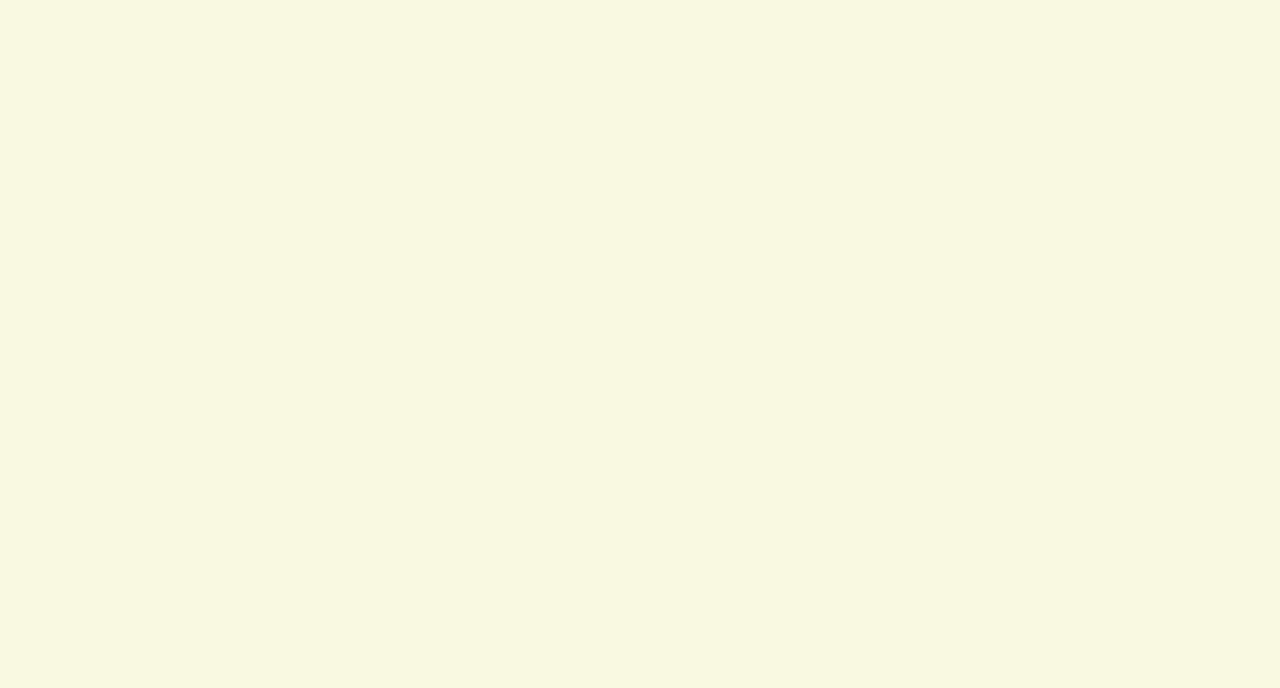
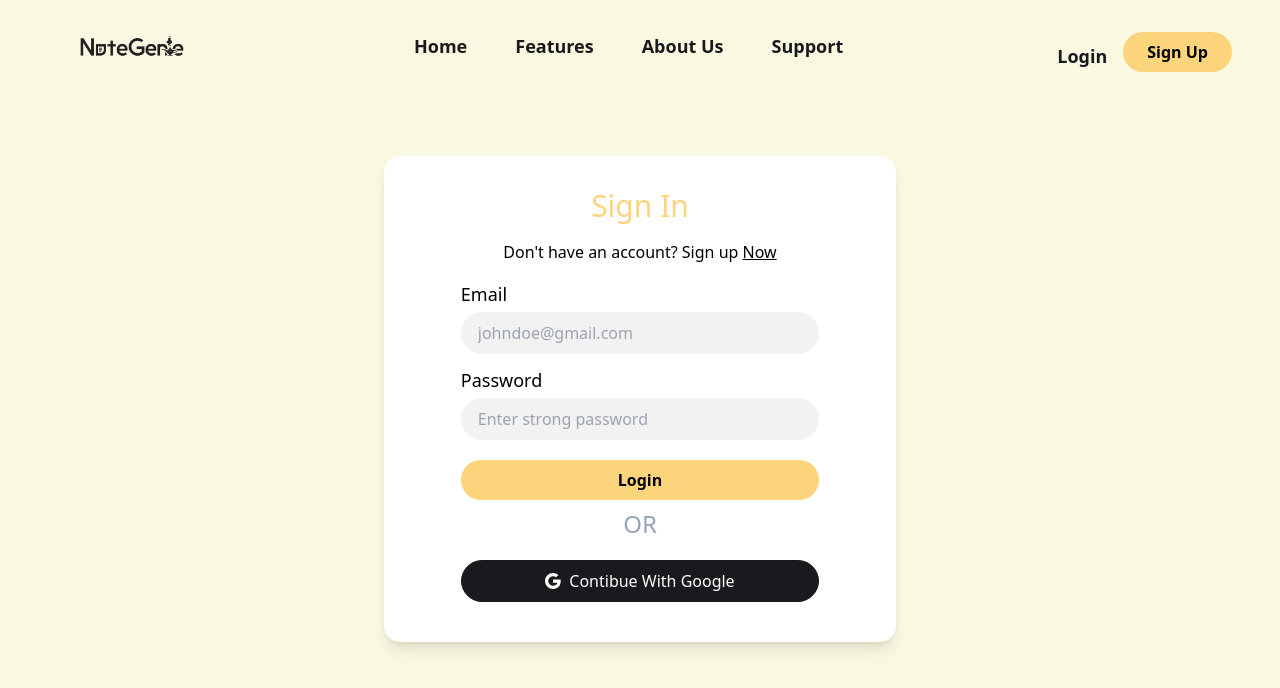
Before and after one commit to centrelocusdev/NoteGenie, a React (Vite) app in the folder client/: page /login in a window 1280 px wide. Before the commit this address had no page. Shown: the top 688 px of the page. Built offline with nearby package versions, Linux system fonts and the light colour scheme.

Commit message:
building...

```diff
--- a/client/src/App.jsx
+++ b/client/src/App.jsx
@@ -10,7 +10,6 @@ import Signin from "./pages/general/Signin";
 import PrivateRoutes from "./PrivateRoutes";
 import Templates from "./pages/dashboard/Templates";
 import Editor from "./pages/dashboard/Editor";
-import EditorTest from "./pages/dashboard/TextEditor";
 
 function App() {
   return (
@@ -25,8 +24,7 @@ function App() {
         <Routes>
           <Route path="/" element={<Home />} />
           <Route path="/signup" element={<Signup />} />
-          <Route path="/signin" element={<Signin />} />
-          <Route path="/temp-editor" element={<EditorTest />} />
+          <Route path="/login" element={<Signin />} />
 
           <Route element={<PrivateRoutes />}>
             <Route path="/dashboard" element={<Templates />} />
--- a/client/src/components/InputPrimary.jsx
+++ b/client/src/components/InputPrimary.jsx
@@ -11,7 +11,7 @@ const InputPrimary = ({ type, name, placeholer, textarea }) => {
         type={type ? type : 'text'}
         name={name}
         placeholder={placeholer}
-        className="w-full bg-[#D1D1D147] rounded-full px-4 py-2 mt-1 focus:outline-none focus:bg-primary-light"
+        className="w-full bg-[#D1D1D147] rounded-full px-4 py-2 mt-1 focus:outline-none focus:bg-white focus:border-[#D1D1D147] border border-transparent"
       />
       }
     </div>
--- a/client/src/components/Navbar.jsx
+++ b/client/src/components/Navbar.jsx
@@ -27,8 +27,7 @@ const Navbar = () => {
             to="/"
             className="text-primary-dark font-semibold flex items-center gap-2 text-2xl"
           >
-            {/* <img src={logo} alt="NoteGenie logo" className="w-12" /> */}
-            NoteGnie
+            <img src={logo} alt="NoteGenie logo" className="w-32" />
           </Link>
           <button
             onClick={handleClick}
@@ -54,7 +53,7 @@ const Navbar = () => {
           {navItems.map((name, index) => (
             <li key={index}>
               <Goto to={name} spy={true} smooth={true} duration={250}>
-                <button className="text-primary-dark text-lg mx-1 px-5 w-full lg:w-fit hover:text-secondary-dark hover:bg-theme-primary rounded-xl py-2 md:text-left text-center capitalize">
+                <button className="text-primary-dark text-lg mx-1 px-5 w-full lg:w-fit hover:text-secondary-dark hover:bg-theme-primary rounded-xl py-2 md:text-left text-center capitalize font-semibold">
                   {name}
                 </button>
               </Goto>
@@ -62,10 +61,10 @@ const Navbar = () => {
           ))}
           <li className="md:hidden text-gray text-lg mx-auto md:px-0 px-5 w-full text-center flex flex-col w-fit">
             <Link
-              to="/signin"
+              to="/login"
               className="text-primary-dark text-lg mx-3 md:px-0 px-5 w-full lg:w-fit hover:text-primary-dark py-2 md:text-left text-center capitalize"
             >
-              Sign in
+             Login
             </Link>
             <Link
               to="/signup"
@@ -77,10 +76,10 @@ const Navbar = () => {
         </ul>
         <div className="md:flex items-center hidden">
           <Link
-            to="/signin"
-            className="text-primary-dark mx-3 md:px-0 px-5 w-full lg:w-fit lg:border-transparent hover:border-yellow-500 hover:text-yellow-500 py-2 text-left"
+            to="/login"
+            className="text-primary-dark text-lg mx-4 mt-5  font-semibold md:px-0 px-5 w-full lg:w-fit lg:border-transparent hover:border-yellow-500 hover:text-yellow-500 py-1 text-left"
           >
-            Sign in
+            Login
           </Link>
           <ButtonPrimary text={"sign up"} handleClick={(e) => navigate('/signup')} />
         </div>
--- a/client/src/components/TemplateCard.jsx
+++ b/client/src/components/TemplateCard.jsx
@@ -2,7 +2,7 @@ import React, { useState } from "react";
 import { BsThreeDots, BsStar, BsClipboard, BsX } from "react-icons/bs";
 import { useNavigate } from "react-router-dom";
 
-const TemplateCard = ({template}) => {
+const TemplateCard = ({template, key}) => {
   const navigate = useNavigate()
   const [displayMenu, setDisplayMenu] = useState(false)
 
--- a/client/src/pages/dashboard/Editor.jsx
+++ b/client/src/pages/dashboard/Editor.jsx
@@ -12,24 +12,11 @@ const TextEditor = () => {
   const { id } = useParams();
   const [raw, setRaw] = useState("");
   const [template, setTemplate] = useState();
+  const [input, setInput] = useState()
 
   const [editorState, setEditorState] = useState(() =>
     EditorState.createEmpty()
   );
-
-  const handleEditorStateChange = (newEditorState) => {
-    setEditorState(newEditorState);
-  };
-
-  const convertContentToRawText = () => {
-    const contentState = editorState.getCurrentContent();
-    const rawContentState = convertToRaw(contentState);
-    const rawText = rawContentState.blocks
-      .map((block) => block.text)
-      .join("\n");
-    setRaw(rawText);
-    // You can now send the `rawText` to your server or perform any required operations
-  };
 
   useEffect(() => {
     setTemplate(() => {
@@ -45,9 +32,7 @@ const TextEditor = () => {
     "bg-[#967CFC]",
     "bg-[#FCEF7C]",
   ];
-  const data = {
-    ttile: "sbar",
-    tags: [
+  const tags = [
     {
       tag: "soap",
       desc: "Simple Object Access Protocol",
@@ -60,8 +45,28 @@ const TextEditor = () => {
       tag: "brip",
       desc: "Berg River Improvement Plan",
     },
-    ],
+  ]
+
+  const handleEditorStateChange = (newEditorState) => {
+    setEditorState(newEditorState);
   };
+
+  const convertContentToRawText = () => {
+    const contentState = editorState.getCurrentContent();
+    const rawContentState = convertToRaw(contentState);
+    const rawText = rawContentState.blocks
+      .map((block) => block.text)
+      .join("\n");
+    setRaw(rawText);
+    console.log(rawText)
+    // You can now send the `rawText` to your server or perform any required operations
+  };
+
+  const handleInputChange = (e) => {
+    setInput(e.target.value)
+  }
+
+  console.log(input)
 
   return (
     <div className="flex gap-6">
@@ -70,6 +75,10 @@ const TextEditor = () => {
           {template?.title}
         </h2>
 
+        <div className="flex justify-end">
+        <button className="mt-1 font-semibold border border rounded-full px-3 flex items-center gap-2 hover:bg-theme-primary hover:border-transparent"><FiSave /> Save as PDF</button>
+
+        </div>
         <div className="bg-white rounded-3xl justify-between mt-3">
           <Editor
             editorState={editorState}
@@ -81,9 +90,10 @@ const TextEditor = () => {
 
         <div className="py-3 absolute bottom-0">
           <div className="flex flex-wrap gap-1">
-            {data.tags.map(({ tag, desc }, index) => (
+            {tags.map(({ tag, desc }, index) => (
               <button
                 key={index}
+                onClick={(e) => setInput(desc)}
                 className={`${
                   tagColors[index % tagColors.length]
                 } text-primary-dark px-3 py-1 rounded-full text-sm uppercase`}
@@ -97,6 +107,8 @@ const TextEditor = () => {
               type="text"
               className="rounded-full px-6 py-2 my-2 bg-[#ECECEC]"
               placeholder="Additional prompt instructions"
+              value={input}
+              onChange={handleInputChange}
             />
             <ButtonPrimary text={"refine document"} handleClick={convertContentToRawText} />
           </div>
--- a/client/src/pages/dashboard/Templates.jsx
+++ b/client/src/pages/dashboard/Templates.jsx
@@ -1,15 +1,28 @@
-import React from "react";
+import React, { useEffect } from "react";
 import TemplateCard from "../../components/TemplateCard";
 import Popup from "../../components/Popup";
 import ButtonPrimary from "../../components/ButtonPrimary";
 import { FiPlus } from "react-icons/fi";
-import user from "../../assets/user.png";
 import { BsThreeDots } from "react-icons/bs";
+import { BiUserCircle } from "react-icons/bi";
 import { useState } from "react";
 import { templates } from "../../data";
+import { getUserByToken } from "../../api";
+import { useNavigate } from "react-router-dom";
 
 const Templates = () => {
+  const navigate = useNavigate()
+  const [user, setUser] = useState()
   const [showPopup, setShowPopup] = useState(false)
+
+  useEffect(() => {
+     const runIt = async () => {
+      const currentUser = await getUserByToken()
+      setUser(currentUser)
+     }
+
+     runIt()
+  }, [])
 
   const handleOpenPopupClick = () => setShowPopup(true)
   const handleClosePopupClick = () => setShowPopup(false)
@@ -25,9 +38,10 @@ const Templates = () => {
       <div className="flex justify-between px-12 py-6">
         <h5 className="font-bold text-2xl">Dashboard</h5>
 
-        <div className="flex gap-3 items-center">
-          <img src={user} alt="avatar" className="w-12 rounded-full" />
-          <p className="text-lg font-semibold hidden sm:block">Matt Doval</p>
+        <div className="flex gap-2 items-center">
+          {/* <img src={user} alt="avatar" className="w-12 rounded-full" /> */}
+          <BiUserCircle className="text-2xl" />
+          <p className="text-lg font-semibold hidden sm:block">{user?.name}</p>
 
           <button
             className="border p-1 text-sm rounded-full h-fit hover:bg-[rgba(0,0,0,0.1)]"
@@ -42,11 +56,11 @@ const Templates = () => {
             <h4 className="text-2xl font-bold text-primary-dark capitalize mb-2">
               select new template
             </h4>
-            <ButtonPrimary text={"add sample note"} icon={<FiPlus />} />
+            <ButtonPrimary text={"add sample note"} icon={<FiPlus />} handleClick={(e) => navigate('/dashboard/editor/0')} />
           </div>
           <div className="flex flex-wrap gap-4 justify-evenly">
-            {predefined.map((t) => (
-              <TemplateCard template={t} />
+            {predefined.map((t, key) => (
+              <TemplateCard template={t} key={key} />
             ))}
              <button onClick={handleOpenPopupClick} className="md:w-[20rem] w-full rounded-2xl bg-theme-primary h-[8.5rem] py-4 flex justify-center flex-col items-center text-primary-dark hover:bg-white">
              <FiPlus className="text-[2rem]" />
@@ -60,8 +74,8 @@ const Templates = () => {
             custom templates
           </h4>
           <div className="flex flex-wrap gap-4 justify-evenly">
-            {custom.map((t) => (
-              <TemplateCard template={t} />
+            {custom.map((t, key) => (
+              <TemplateCard template={t} key={key} />
             ))}
           </div>
         </div>
--- a/client/src/pages/general/Signin.jsx
+++ b/client/src/pages/general/Signin.jsx
@@ -1,11 +1,31 @@
-import React from "react";
+import React, {useState} from "react";
 import Navbar from "../../components/Navbar";
 import InputPrimary from "../../components/InputPrimary";
 import ButtonPrimary from "../../components/ButtonPrimary";
-import { Link } from "react-router-dom";
+import { Link, useNavigate } from "react-router-dom";
 import { BsGoogle } from "react-icons/bs";
+import { login } from "../../api";
 
 const Signin = () => {
+  const navigate = useNavigate()
+  const [formData, setFormData] = useState({
+    email: "",
+    password: "",
+  });
+
+  const handleFormDataChange = (e) => {
+    setFormData((prevState) => ({
+      ...prevState,
+      [e.target.name]: e.target.value,
+    }))
+  }
+
+  const handleSubmit = async (e) => {
+    e.preventDefault()
+    const res = await login(formData)
+    navigate('/dashboard')
+  }
+
   return (
     <div className="pb-16">
       <Navbar />
@@ -21,7 +41,7 @@ const Signin = () => {
           </Link>
         </p>
 
-        <form className="md:w-4/5 mx-auto">
+        <form onSubmit={handleSubmit} onChange={handleFormDataChange} className="md:w-4/5 mx-auto">
           <InputPrimary
             type={"email"}
             name={"email"}
--- a/client/src/pages/general/Signup.jsx
+++ b/client/src/pages/general/Signup.jsx
@@ -1,12 +1,13 @@
 import React, { useState } from "react";
 import { BsGoogle } from "react-icons/bs";
 import Navbar from "../../components/Navbar";
-import { Link } from "react-router-dom";
+import { Link, useNavigate } from "react-router-dom";
 import InputPrimary from "../../components/InputPrimary";
 import ButtonPrimary from "../../components/ButtonPrimary";
 import { register } from "../../api";
 
 const Signup = () => {
+  const navigate = useNavigate()
   const [formData, setFormData] = useState({
     name: "",
     email: "",
@@ -24,6 +25,7 @@ const Signup = () => {
   const handleSubmit = async (e) => {
     e.preventDefault()
     const res = await register(formData)
+    navigate('/dashboard')
   }
 
   return (
```
Also changed, not shown: client/src/PrivateRoutes.jsx (+2 -6 lines), client/src/api.js (+13 -4 lines), client/src/pages/dashboard/TextEditor.jsx (deleted, +0 -23 lines), client/src/assets/logo.png, client/vercel.json (added). Lines whose indentation alone changed are shown as unchanged.
